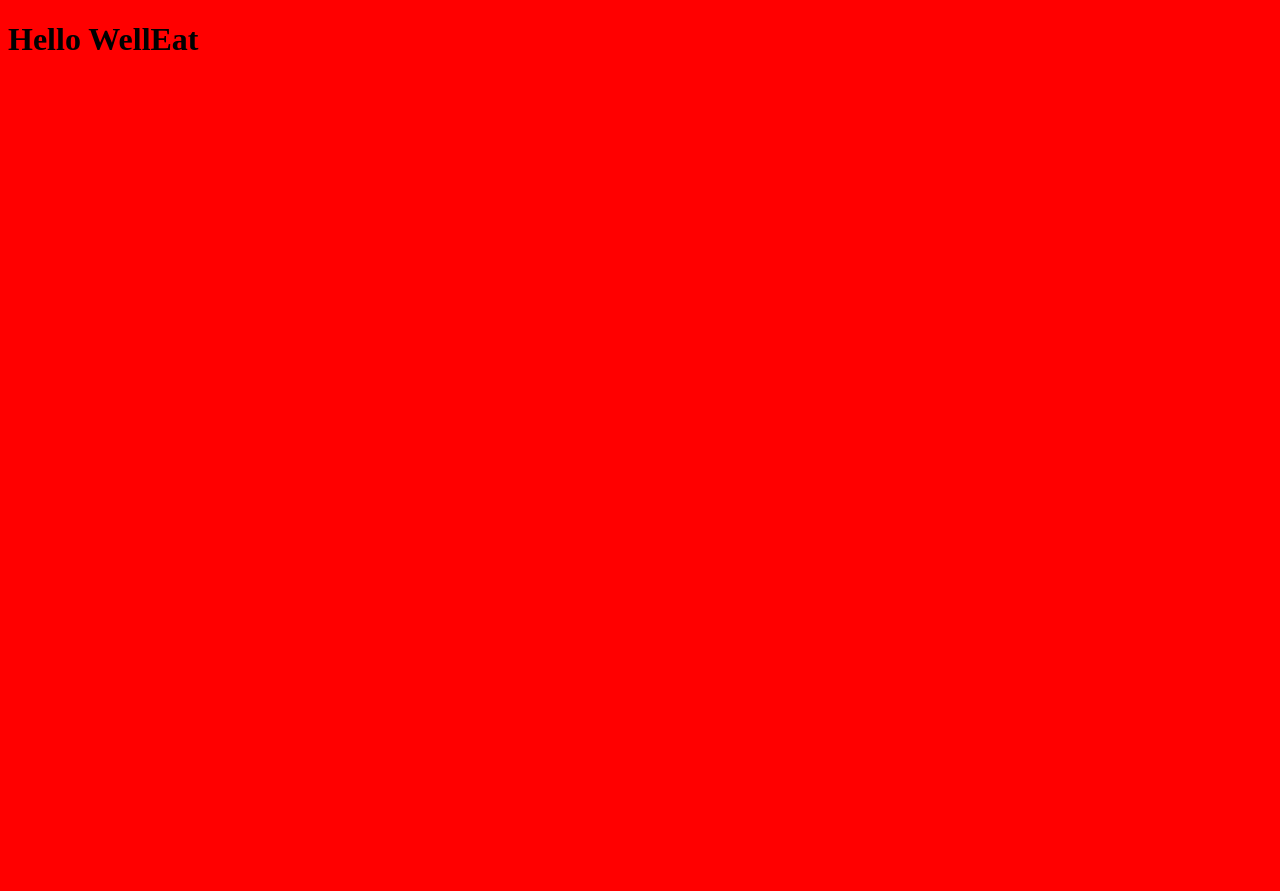
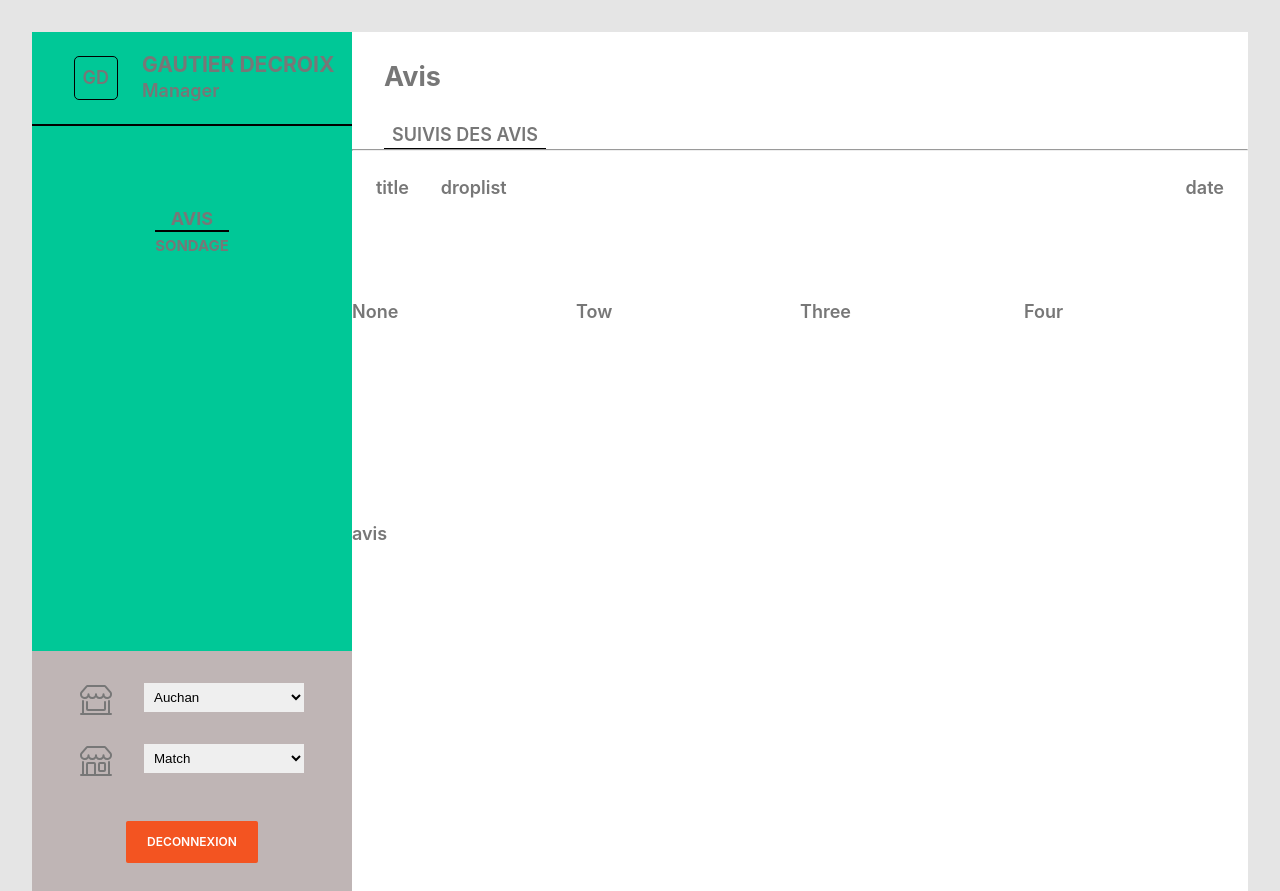
Before and after one commit to Salim255/Avis-Sondage, a React (Create React App) app in the folder avis-sondage/: page / in a window 1280 px wide. Before the commit the page ends 800 px from the top, so only its background shows below. Built offline with nearby package versions, Linux system fonts and the light colour scheme.

Commit message:
Build: Avis Sidebar

```diff
--- a/avis-sondage/src/App.js
+++ b/avis-sondage/src/App.js
@@ -1,9 +1,10 @@
 import "./App.scss";
+import SuiviAvis from "./components/SuiviAvis";
 
 function App() {
   return (
-    <div className="App">
-      <h1>Hello WellEat</h1>
+    <div>
+      <SuiviAvis />
     </div>
   );
 }
--- a/avis-sondage/src/App.scss
+++ b/avis-sondage/src/App.scss
@@ -1 +1,2 @@
 @import "./styles/_base";
+@import "./styles/_avis";
--- /dev/null
+++ b/avis-sondage/src/components/SuiviAvis.js
@@ -0,0 +1,94 @@
+import React from "react";
+import { BsShop, BsShopWindow } from "react-icons/bs";
+
+function SuiviAvis() {
+  return (
+    <>
+      <section className="sectionAvis">
+        <div className="avis">
+          <div className=" avis__left ">
+            <div className="avis__left--up">
+              <div className="avisHeader">
+                <div className="avisHeader__GD">
+                  <p>GD</p>
+                </div>
+                <div className="avisHeader__name">
+                  <h3>GAUTIER DECROIX</h3>
+                  <p className="avisHeader__title"> Manager</p>
+                </div>
+              </div>
+
+              <div className="avis__cnetre">
+                <h4 className="avis__cnetre--avis">AVIS</h4>
+                <h5 className="avis__cnetre--sondage">SONDAGE</h5>
+              </div>
+            </div>
+
+            <form className="avis__left--down">
+              <div className="surpermarket">
+                <div className="surpermarket__icon">
+                  <BsShopWindow className="icon" />
+                </div>
+                <div className="surpermarket__input">
+                  <label for="market"></label>
+                  <select name="market" id="market" className="select">
+                    <option value="auchan">Auchan</option>
+                    <option value="lidl">Lidl</option>
+                  </select>
+                </div>
+              </div>
+              <div className="grocery">
+                <div className="grocery__icon">
+                  <BsShop className="icon" />
+                </div>
+                <div className="grocery__input">
+                  <label for="grocery"></label>
+                  <select name="grocery" id="grocery" className="select">
+                    <option value="match">Match</option>
+                    <option value="carrefour">Carrefour</option>
+                  </select>
+                </div>
+              </div>
+              <div className="btn connexion">
+                <p>DECONNEXION</p>
+              </div>
+            </form>
+          </div>
+          {/*  */}
+          <div className="avis__right">
+            <div>
+              <div>
+                <h2 className="avis__right--header">Avis</h2>
+                <p className="avis__right--title">SUIVIS DES AVIS</p>
+              </div>
+              <hr />
+            </div>
+
+            <div className="avis-container">
+              <div className="avis-container--date">
+                <div className="subdate">
+                  <div className="subdate__droplist">
+                    <div className="subdate__droplist--title">title</div>
+                    <div className="subdate__drop">droplist</div>
+                  </div>
+                  <div className="subdate__date">date</div>
+                </div>
+              </div>
+              <div className="avis-container--statistics">
+                <div>None</div>
+                <div>Tow</div>
+                <div>Three</div>
+                <div>Four</div>
+              </div>
+              <div className="avis-container--avislist">
+                <div>avis</div>
+              </div>
+            </div>
+          </div>
+        </div>
+      </section>
+    </>
+  );
+}
+
+export default SuiviAvis;
--- /dev/null
+++ b/avis-sondage/src/styles/_avis.scss
@@ -0,0 +1,156 @@
+.sectionAvis {
+  height: 100vh;
+  //width: 100%;
+  margin: 2rem;
+}
+.avis {
+  display: grid;
+  grid-template-columns: 20rem auto;
+  height: 96.2%;
+
+  &__left {
+    background-color: #00c897;
+    display: grid;
+    grid-template-rows: auto 15rem;
+
+    &--down {
+      background-color: rgb(191, 181, 181);
+      text-align: center;
+      padding: 2rem;
+    }
+  }
+  &__cnetre {
+    text-align: center;
+    margin-top: 5rem;
+    &--sondage {
+      border-top: 2px solid black;
+      display: inline;
+      padding-top: 5px;
+    }
+  }
+  &__right {
+    background-color: #ffffff;
+
+    &--header {
+      padding: 2rem;
+    }
+    &--title {
+      border-bottom: 1px solid black;
+      display: inline-block;
+      margin-left: 2rem;
+      padding: 0 0.5rem;
+    }
+
+    &--date {
+    }
+    &--statistics {
+    }
+    &--avislist {
+    }
+  }
+}
+
+.avisHeader {
+  display: flex;
+  justify-items: center;
+  justify-content: center;
+  border-bottom: 2px solid black;
+
+  &__GD {
+    display: inline-block;
+    margin: 1.5rem;
+    padding: 0.5rem;
+    border: 1px solid #000000;
+    border-radius: 5px;
+    justify-self: center;
+  }
+  &__name {
+    align-self: center;
+  }
+}
+.surpermarket {
+  display: flex;
+  justify-content: center;
+
+  &__icon {
+    margin-right: 2rem;
+  }
+}
+.grocery {
+  display: flex;
+  justify-content: center;
+  &__icon {
+    margin-right: 2rem;
+  }
+}
+
+.select {
+  //background-color: red;
+  padding: 6px 6px;
+  min-width: 10rem;
+  border: none;
+  margin-bottom: 2rem;
+  &:focus {
+    border: unset;
+    outline: none;
+  }
+  &:hover {
+    cursor: pointer;
+  }
+}
+
+.icon {
+  font-size: 2rem;
+}
+
+.btn {
+  padding: 0.5rem 1.3rem;
+  background: #f35421;
+  display: inline-block;
+  color: white;
+  border-radius: 2px;
+}
+
+.connexion {
+  font-size: 12px;
+  margin-top: 1rem;
+  cursor: pointer;
+}
+
+.avis-container {
+  display: grid;
+  grid-template-rows: repeat(10, 1fr);
+
+  &--date {
+    grid-row: 1 span 3;
+  }
+  &--statistics {
+    grid-row: 3 / 6;
+    display: grid;
+    grid-template-columns: repeat(4, 1fr);
+    justify-content: center;
+  }
+  &--avislist {
+    grid-row: 6/-1;
+  }
+}
+
+.subdate {
+  display: flex;
+
+  &__droplist {
+    display: flex;
+    justify-content: space-between;
+    margin-right: auto;
+    padding: 1.5rem 1.5rem;
+
+    &--title {
+      margin-right: 2rem;
+    }
+    &--drop {
+    }
+  }
+  &__date {
+    padding: 1.5rem 1.5rem;
+  }
+}
--- a/avis-sondage/src/styles/_base.scss
+++ b/avis-sondage/src/styles/_base.scss
@@ -1,3 +1,17 @@
+* {
+  //Applaying 0 padding and margin to each element in html page, to start clean
+  margin: 0;
+  padding: 0;
+  box-sizing: border-box; //Border and padding not added to the total width or high in the box
+}
+
 body {
-  background-color: red;
+  background-color: #e5e5e5;
+  color: #777;
+  //font-family: 65%; //
+  font-family: "Inter";
+  font-style: normal;
+  font-weight: 600;
+  font-size: 18px;
+  line-height: 26px;
 }
--- a/package.json
+++ b/package.json
@@ -1,5 +1,7 @@
 {
   "dependencies": {
+    "react-fontawesome": "^1.7.1",
+    "react-icons": "^4.6.0",
     "sass": "^1.55.0"
   }
 }
```
Also changed, not shown: 1 other file (tests, documents, lock files or other folders).
